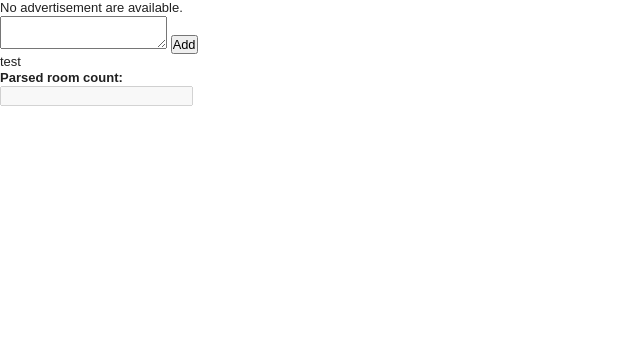
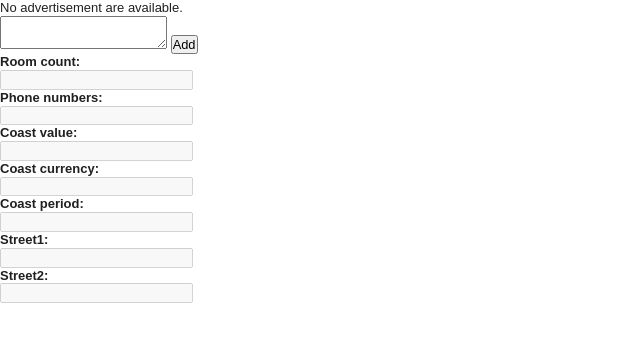
Before and after one commit to ekondrashev/makler, a Python web app: template dj_test/src/templates/makler/index.html in a window 1280 px wide. Shown: the top 342 px of the page, without its empty margins (0-640 px from the left). Run offline with Jinja, Linux system fonts and the light colour scheme; the template is opened without the code that fills it, so the values that code supplies are empty.

Commit message:
Added html fields for the rest adv attributes

```diff
--- a/dj_test/src/templates/makler/index.html
+++ b/dj_test/src/templates/makler/index.html
@@ -18,16 +18,13 @@ $(document).ready(function(){
     $('#adv_text').keypress(function(){
     	var adv=$("#adv_text").attr("value");
         $.getJSON('/makler/json', {adv_text:adv}, function(json){
-            $('#json').html('');
             $('#roomCount').val(json.roomCount);
-            $('#json').append('Room count: ' + json.roomCount + '<br>');
-            $('#json').append('Phone numbers: ' + json.phoneNumbers + '<br>');
-
-            $('#json').append('Cost.value: ' + json.cost.value + '<br>');
-            $('#json').append('Cost.currency: ' + json.cost.currency + '<br>');
-            $('#json').append('Cost.period: ' + json.cost.period + '<br>');
-            $('#json').append('Address.street1: ' + json.address.street1 + '<br>');
-            $('#json').append('Address.street2: ' + json.address.street2 + '<br>');
+            $('#phoneNumbers').val(json.phoneNumbers);
+            $('#coastValue').val(json.cost.value);
+            $('#coastCurrency').val(json.cost.currency);
+            $('#coastPeriod').val(json.cost.period);
+            $('#street1').val(json.address.street1);
+            $('#street2').val(json.address.street2);
         });
     })
 });
@@ -51,8 +48,32 @@ $(document).ready(function(){
 <input type="submit" value="Add" />
 {{ form.as_p }}
 <br>
-<div id="json"> test</div>
-<b>Parsed room count:</b><br>
+
+<b>Room count:</b><br>
    <input id="roomCount" name="roomCount" type="text" disabled="disabled">
 </br>
+
+<b>Phone numbers:</b><br>
+   <input id="phoneNumbers" name="phoneNumbers" type="text" disabled="disabled">
+</br>
+
+<b>Coast value:</b><br>
+   <input id="coastValue" name="coastValue" type="text" disabled="disabled">
+</br>
+
+<b>Coast currency:</b><br>
+   <input id="coastCurrency" name="coastCurrency" type="text" disabled="disabled">
+</br>
+
+<b>Coast period:</b><br>
+   <input id="coastPeriod" name="coastPeriod" type="text" disabled="disabled">
+</br>
+
+<b>Street1:</b><br>
+   <input id="street1" name="street1" type="text" disabled="disabled">
+</br>
+
+<b>Street2:</b><br>
+   <input id="street2" name="street2" type="text" disabled="disabled">
+</br>
 </form>
```
Also changed, not shown: dj_test/sqlite.db.
